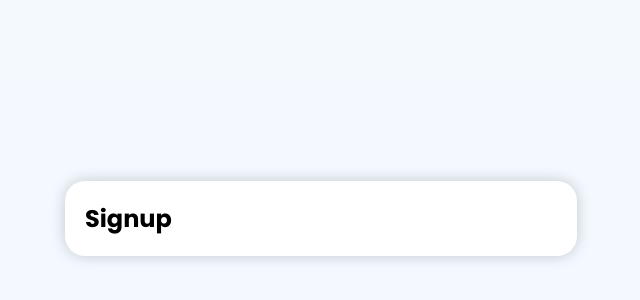
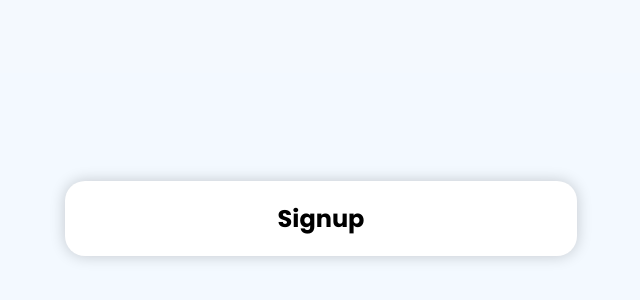
Before and after one commit to tlhalesebaeng/testmaker-frontend, a React (Vite) app: page /signup in a window 1280 px wide. Shown: the part 182-482 px from the top of the page, without its empty margins (319-959 px from the left). Built offline with nearby package versions, Linux system fonts and the light colour scheme.

Commit message:
Use the custom flex class names to center the content of the signup card along the main axis

```diff
--- a/src/features/auth/signup/Signup.jsx
+++ b/src/features/auth/signup/Signup.jsx
@@ -4,7 +4,7 @@ import './Signup.css';
 const Signup = () => {
     return (
         <div className="signup flex-container center">
-            <Card className="signup__card">
+            <Card className="signup__card flex-container justify-center">
                 <h2>Signup</h2>
             </Card>
         </div>
```
